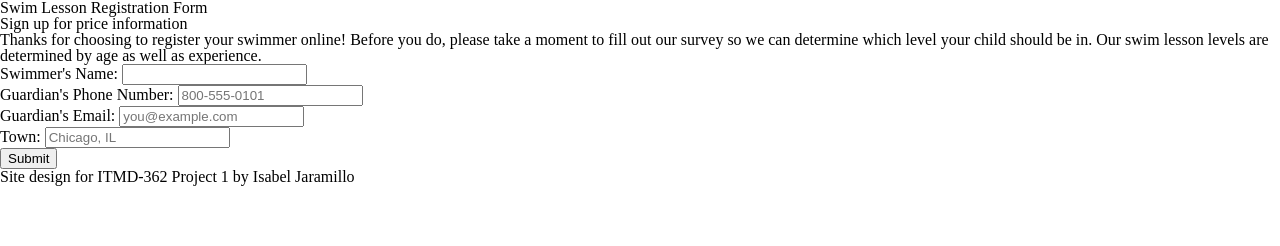
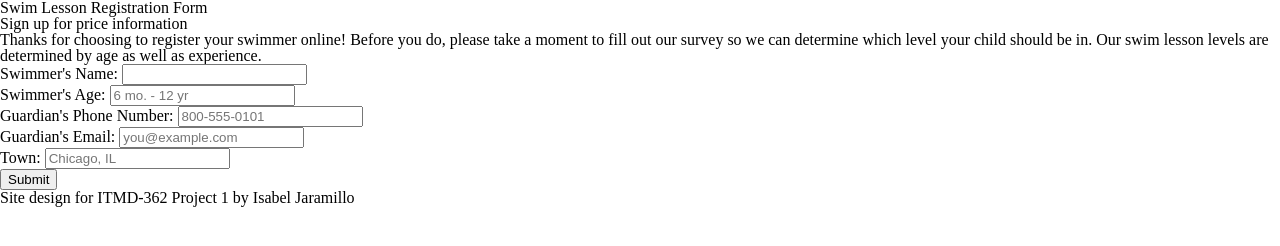
Before and after one commit to iisabelandrea/hci_1, a plain HTML site: page index.html in a window 1280 px wide. Drawn offline with nearby package versions, Linux system fonts and the light colour scheme.

Commit message:
Added a age section

```diff
--- a/index.html
+++ b/index.html
@@ -22,6 +22,10 @@
         <li id="input-name">
           <label for="name">Swimmer's Name:</label>
           <input type="text" name="name" id="name"/>
+        </li>
+        <li id="input-age">
+          <label for="age">Swimmer's Age:</label>
+          <input type="age" name="age" id="age" placeholder="6 mo. - 12 yr"/>
         </li>
         <li id="input-phone">
           <label for="phone">Guardian's Phone Number:</label>
```
